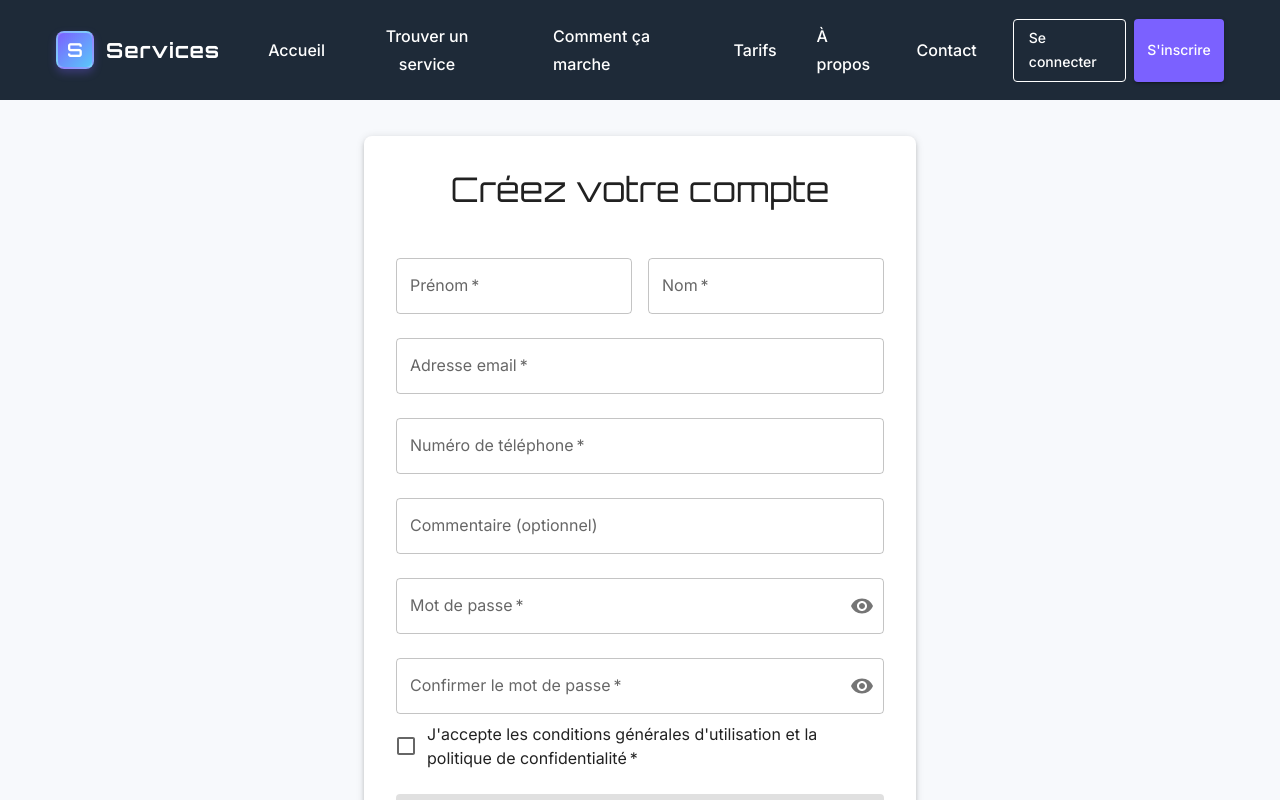
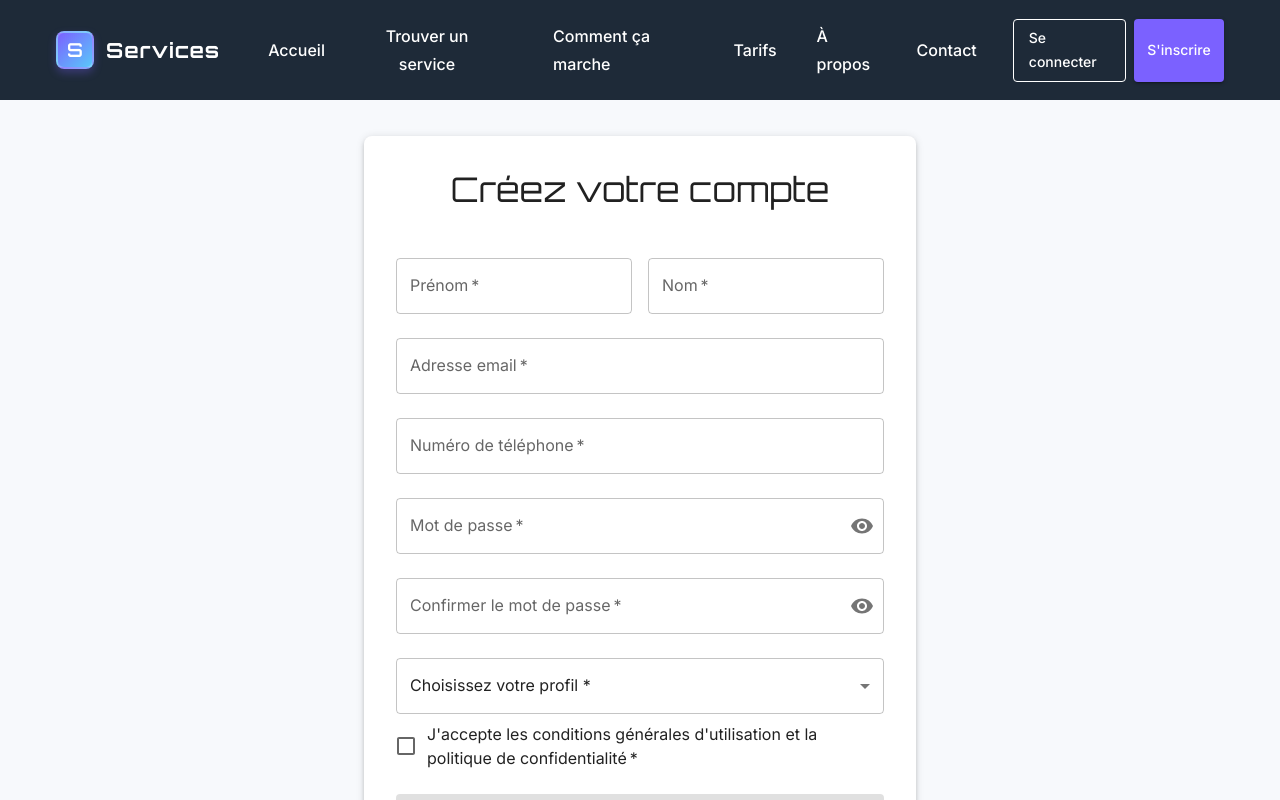
Before and after one commit to Hackathon-Grp-1/services-project-front, a React (Vite) app: page /register in a window 1280 px wide. Shown: the top 800 px of the page. Built offline with nearby package versions, Linux system fonts and the light colour scheme; some icons are missing.

Commit message:
feat: add role input in register

```diff
--- a/src/api/authApi.ts
+++ b/src/api/authApi.ts
@@ -46,6 +46,7 @@ export interface RegisterCredentials {
   phoneNumber: string;
   password: string;
   confirmPassword: string;
+  role: string; // Ajout du champ role pour correspondre à l'API backend
 }
 
 // Login function
--- a/src/pages/RegisterPage.tsx
+++ b/src/pages/RegisterPage.tsx
@@ -12,15 +12,15 @@ const RegisterPage = () => {
     lastName: '',
     email: '',
     phoneNumber: '',
-    comment: '',
     password: '',
     confirmPassword: '',
-    acceptTerms: false
+    acceptTerms: false,
+    role: '', // Ajout du champ rôle
   });
   const [error, setError] = useState<string | null>(null);
   const [loading, setLoading] = useState(false);
   const [success, setSuccess] = useState(false);
-  const [fieldErrors, setFieldErrors] = useState<{[key:string]: boolean}>({});
+  const [fieldErrors, setFieldErrors] = useState<{ [key: string]: boolean }>({});
   const navigate = useNavigate();
 
   const handleClickShowPassword = () => {
@@ -30,7 +30,7 @@ const RegisterPage = () => {
     setShowConfirmPassword(!showConfirmPassword);
   };
 
-  const handleChange = (e: React.ChangeEvent<HTMLInputElement>) => {
+  const handleChange = (e: React.ChangeEvent<HTMLInputElement | HTMLTextAreaElement | HTMLSelectElement>) => {
     const { name, value, checked } = e.target;
     setFormData(prev => ({
       ...prev,
@@ -43,13 +43,14 @@ const RegisterPage = () => {
     setError(null);
     setFieldErrors({});
     // Validation côté client
-    const errors: {[key:string]: boolean} = {};
+    const errors: { [key: string]: boolean } = {};
     if (!formData.firstName.trim()) errors.firstName = true;
     if (!formData.lastName.trim()) errors.lastName = true;
     if (!formData.email.trim()) errors.email = true;
     if (!formData.phoneNumber.trim()) errors.phoneNumber = true;
     if (!formData.password) errors.password = true;
     if (!formData.confirmPassword) errors.confirmPassword = true;
+    if (!formData.role) errors.role = true; // Validation du rôle
     if (Object.keys(errors).length > 0) {
       setError('Merci de remplir tous les champs obligatoires.');
       setFieldErrors(errors);
@@ -84,11 +85,11 @@ const RegisterPage = () => {
       await register({
         firstName: formData.firstName,
         lastName: formData.lastName,
-        comment: formData.comment,
         email: formData.email,
-        phoneNumber: formData.phoneNumber,
+        phoneNumber: formData.phoneNumber || undefined, // optionnel
         password: formData.password,
-        confirmPassword: formData.confirmPassword
+        confirmPassword: formData.confirmPassword,
+        role: formData.role,
       });
       setSuccess(true);
       setTimeout(() => {
@@ -174,15 +175,6 @@ const RegisterPage = () => {
             />
             <TextField
               margin="normal"
-              fullWidth
-              id="comment"
-              label="Commentaire (optionnel)"
-              name="comment"
-              value={formData.comment}
-              onChange={handleChange}
-            />
-            <TextField
-              margin="normal"
               required
               fullWidth
               name="password"
@@ -233,6 +225,24 @@ const RegisterPage = () => {
                 ),
               }}
             />
+            <TextField
+              select
+              margin="normal"
+              required
+              fullWidth
+              id="role"
+              name="role"
+              label=""
+              value={formData.role}
+              onChange={handleChange}
+              error={!!fieldErrors.role}
+              SelectProps={{ native: true }}
+              sx={{ mt: 2 }}
+            >
+              <option value="" disabled>Choisissez votre profil *</option>
+              <option value="ENTREPRENEUR">Entrepreneur</option>
+              <option value="CUSTOMER">Client</option>
+            </TextField>
             <FormControlLabel
               control={
                 <Checkbox
```
